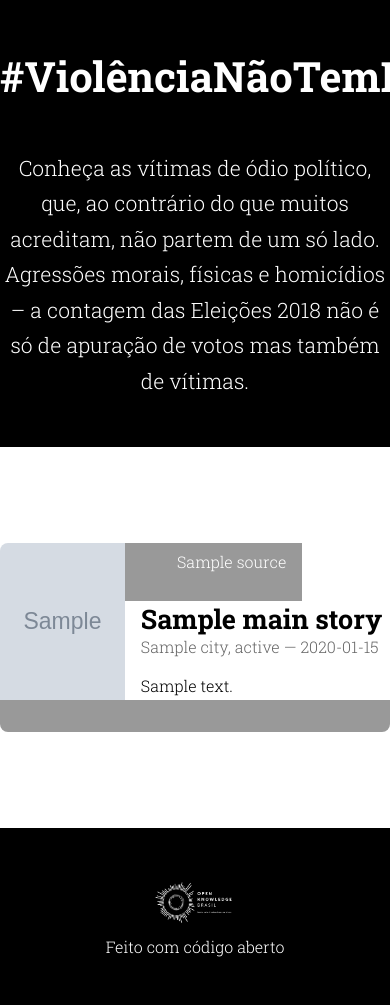
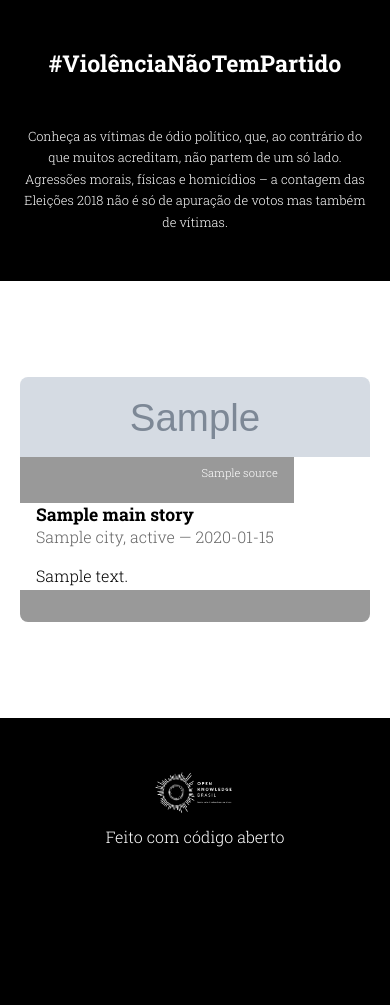
Before and after one commit to okfn-brasil/vitimas-da-intolerancia, a Python web app: template violence/templates/index.html in a window 390 px wide; the page is wider, and only the part inside the window is pictured. After the commit the page ends 847 px from the top of that part, so only its background shows below. Run offline with Jinja, Linux system fonts and the light colour scheme; the template is opened without the code that fills it: most values are stand-ins (such as "Sample title", 1, 10 or a date in 2020); grey boxes marked "Sample" are stand-in pictures.

Commit message:
Mobile styles

```diff
--- a/violence/static/styles.css
+++ b/violence/static/styles.css
@@ -7,16 +7,25 @@
 html, body, h1, h2, h3, h4, h5, p, ul, li { margin: 0; padding: 0; font-size: 1rem }
 li { list-style-type: none }
 p, li { line-height: 1.68 }
-.container { max-width: 1024px; margin: 0 auto }
+.container { max-width: 1024px; margin: 0 auto; padding: 0 20px }
 header, main, footer { padding: 3rem 0 }
 h1 { font-size: 261% }
 h2 { font-size: 168% }
 h3 { font-weight: 300; margin-bottom: 1rem }
 h4 { margin-bottom: .5rem }
 
+@media only screen and (max-width: 768px) {
+  h1 { font-size: 145% }
+  h2 { font-size: 110% }
+}
+
 /* header */
 header h1 { margin-bottom: 3rem }
 header p { font-size: 132% }
+
+@media only screen and (max-width: 768px) {
+  header p { font-size: 80% }
+}
 
 /* case */
 main { padding-bottom: 6rem }
@@ -52,6 +61,14 @@ main .case .content .meta .tag:last-child { border-top-right-radius: .5rem }
 main .case .extra .source { opacity: .68 }
 main .case .extra .source:before { content: ' | ' }
 
+@media only screen and (max-width: 768px) {
+  main .case .image { float: left; width : 100%; height: 80px;  }
+  main .case .image img { border-top-right-radius: .5rem }
+  main .case .content { width : 100% }
+  main .case .content .meta .tag:last-child { border-top-right-radius: 0 }
+  main .case .content .meta { font-size: .7rem }
+}
+
 /* footer */
 footer img { width: 23% }
 
```
